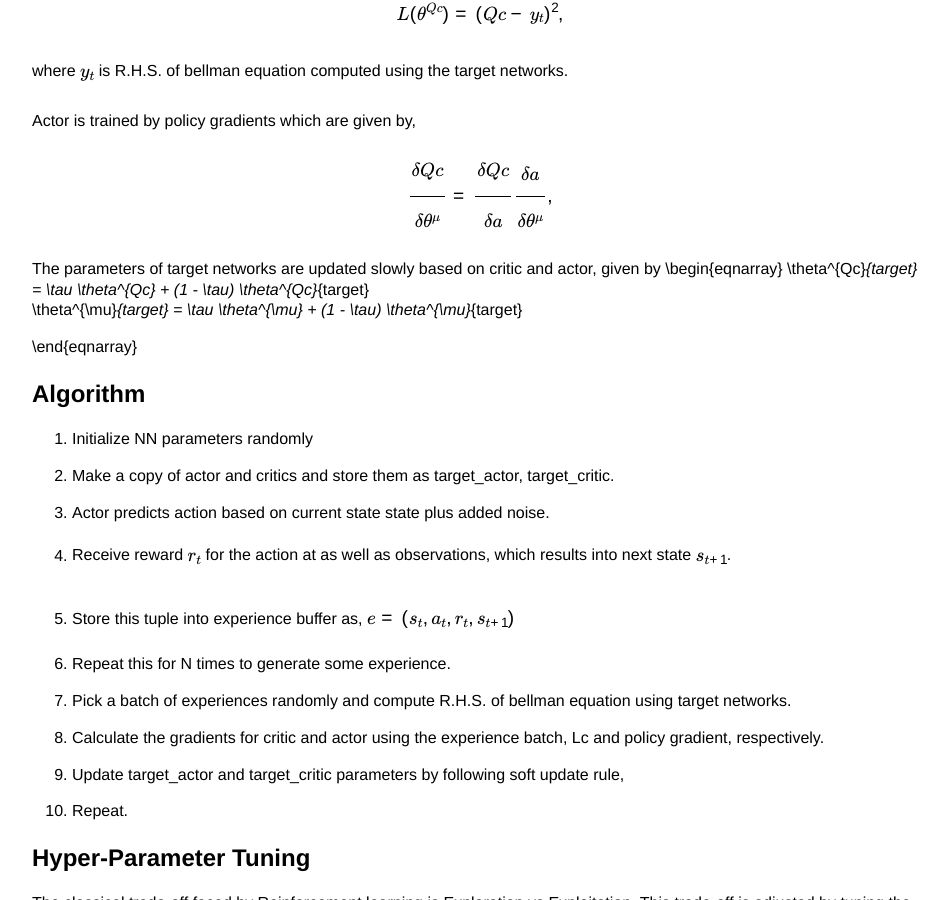
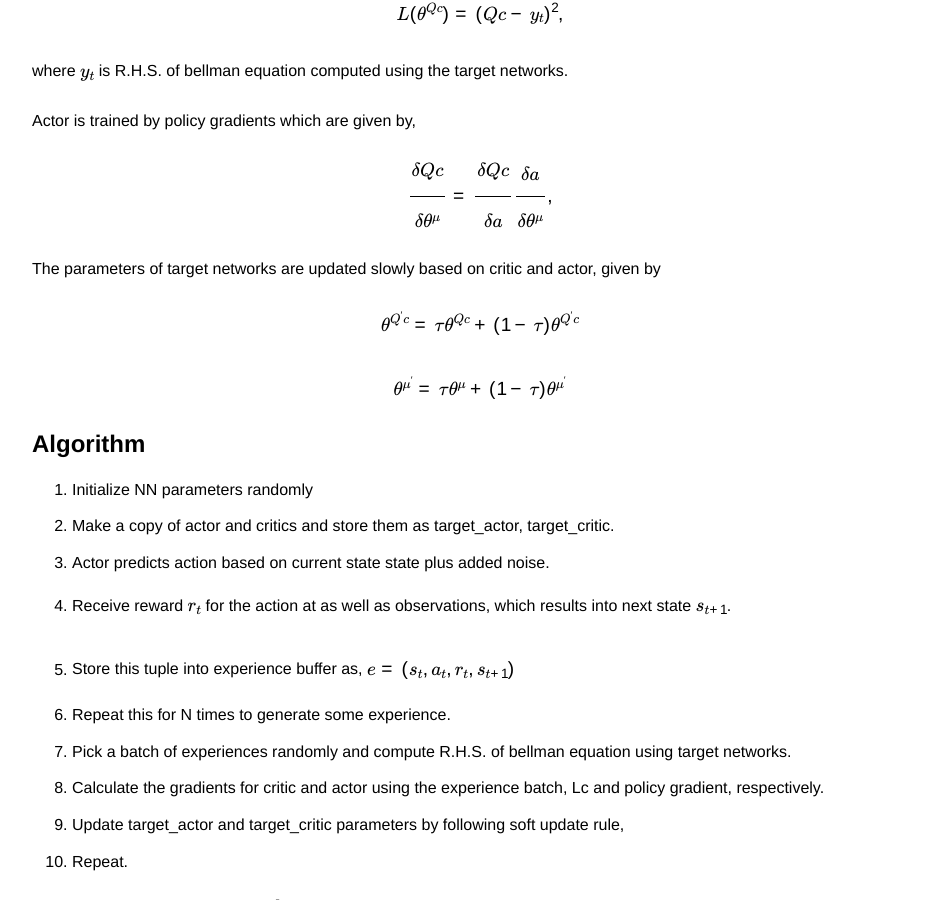
Before and after one commit to deshpandeshrinath/deshpandeshrinath.github.io, a Jekyll site: the page built from _posts/2018-05-05-DDPG.md, in a window 1280 px wide and 900 px high, scrolled down 2277 px. Shown: the whole window, without its empty margins (160-1108 px from the left). Built offline with Jekyll 4.4.1, drawn with Linux system fonts in a browser that asks for light colours; formulas are drawn with MathJax 3.

Commit message:
minor changes in ddpg

```diff
--- a/_posts/2018-05-05-DDPG.md
+++ b/_posts/2018-05-05-DDPG.md
@@ -99,11 +99,15 @@ Actor is trained by policy gradients which are given by,
 
 The parameters of target networks are updated slowly based on
 critic and actor, given by
-\begin{eqnarray}
-\theta^{Qc}_{target} = \tau \theta^{Qc} + (1 - \tau) \theta^{Qc}_{target}  \\
-\theta^{\mu}_{target} = \tau \theta^{\mu} + (1 - \tau) \theta^{\mu}_{target}
 
-\end{eqnarray}
+\begin{equation}
+\theta^{Q'c} = \tau \theta^{Qc} + (1 - \tau)\theta^{Q'c}
+\end{equation}
+
+\begin{equation}
+\theta^{\mu'} = \tau \theta^{\mu} + (1 - \tau) \theta^{\mu'}
+\end{equation}
+
 
 
 
```
